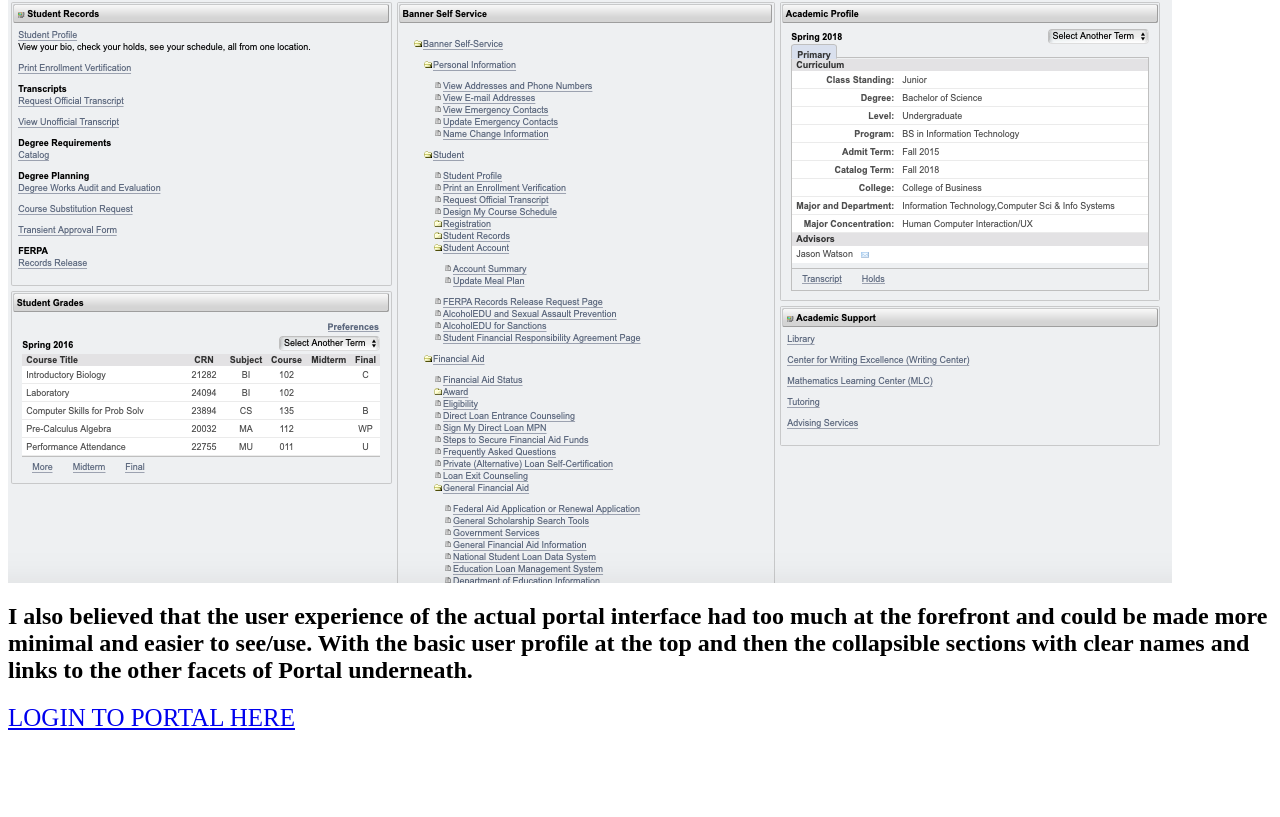
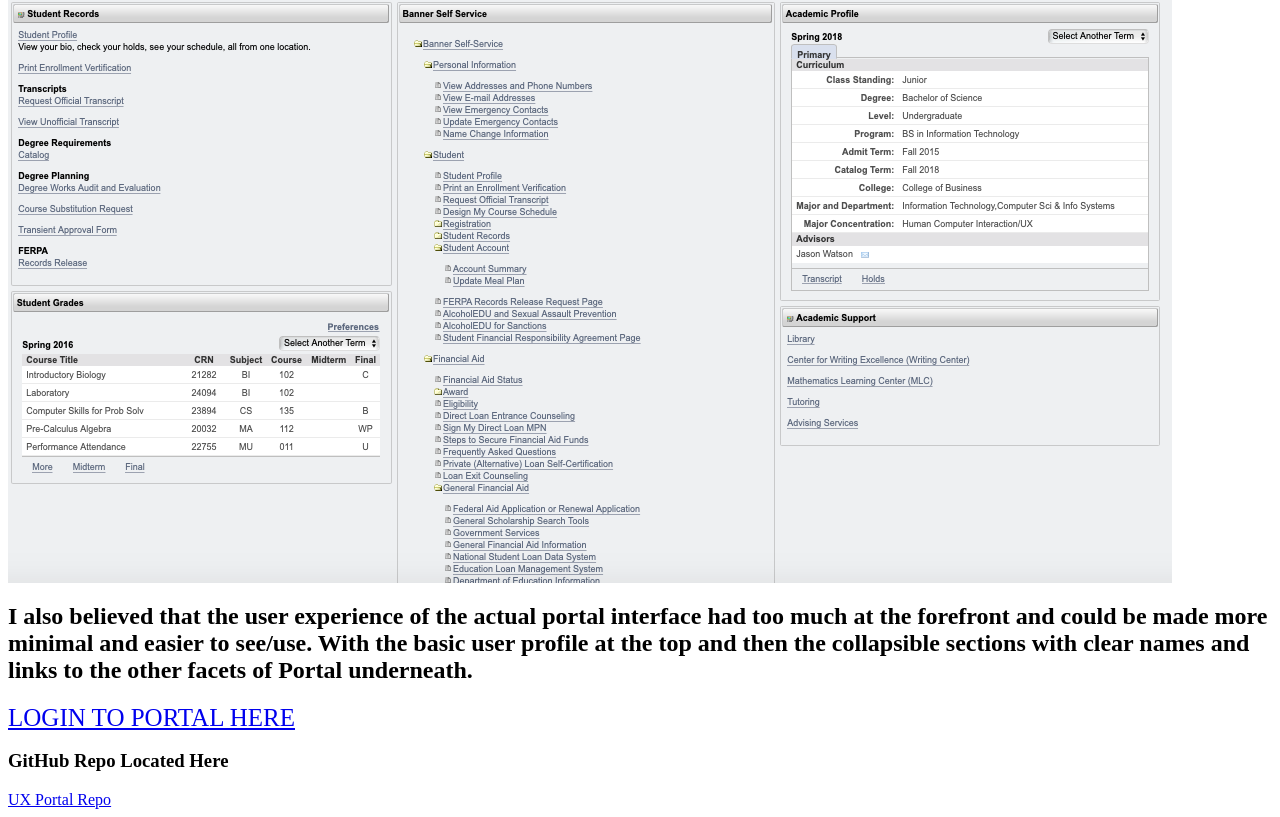
Before and after one commit to alwaysallenc/UX-Portal-Project, a plain HTML site: page index.html in a window 1280 px wide. Shown: the part 783-1600 px from the top of the page. Before the commit the page ends 1523 px from the top, so only its background shows below. Drawn offline with Linux system fonts and the light colour scheme.

Commit message:
Update index.html

```diff
--- a/index.html
+++ b/index.html
@@ -5,3 +5,5 @@
 <h2>I also believed that the user experience of the actual portal interface had too much at the forefront and could be made more minimal and easier to see/use.
   With the basic user profile at the top and then the collapsible sections with clear names and links to the other facets of Portal underneath.</h2>
 <a href="login.html" style="font-size:25px;">LOGIN TO PORTAL HERE</a>
+<h3>GitHub Repo Located Here</h3>
+<a href="https://github.com/alwaysallenc/UX-Portal-Project">UX Portal Repo</a>
```
